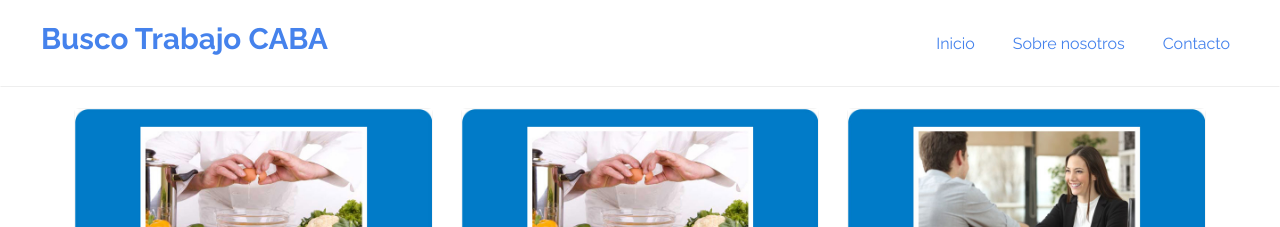
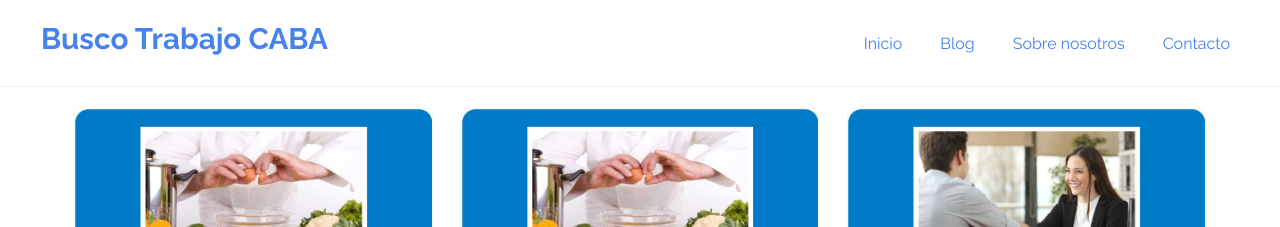
Before and after one commit to Lucas68747/buscotrabajoargentina.github.io, a Jekyll site: the page built from index.html, in a window 1280 px wide. Shown: the top 227 px of the page. Built offline with Jekyll 4.4.1, drawn with Linux system fonts in a browser that asks for light colours; the list of posts is cut into pages by our own code; comment, search, counter and statistics services are not loaded.

Commit message:
Pestaña añadida
Blog

```diff
--- a/_includes/header.html
+++ b/_includes/header.html
@@ -19,6 +19,7 @@
     <div class="collapse navbar-collapse " id="bs-example-navbar-collapse-1">
             <ul class="nav navbar-nav navbar-right">
         <li><a href="http://www.buscotrabajocaba.com/">Inicio</a></li>
+        <li><a href="http://www.buscotrabajocaba.com/blog/">Blog</a></li>
         <li><a href="{{site.baseurl}}/sobre-nosotros/">Sobre nosotros</a></li>
         <li><a href="{{site.baseurl}}/contacto/">Contacto</a></li>
 
```
Also changed, not shown: 1 other file.
